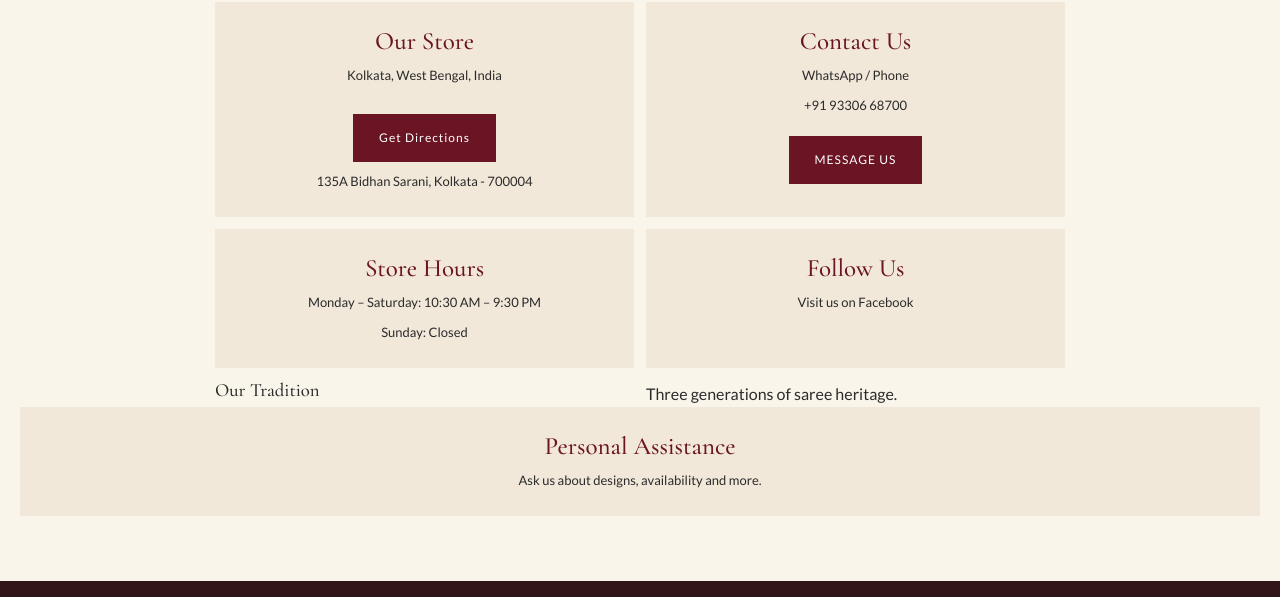
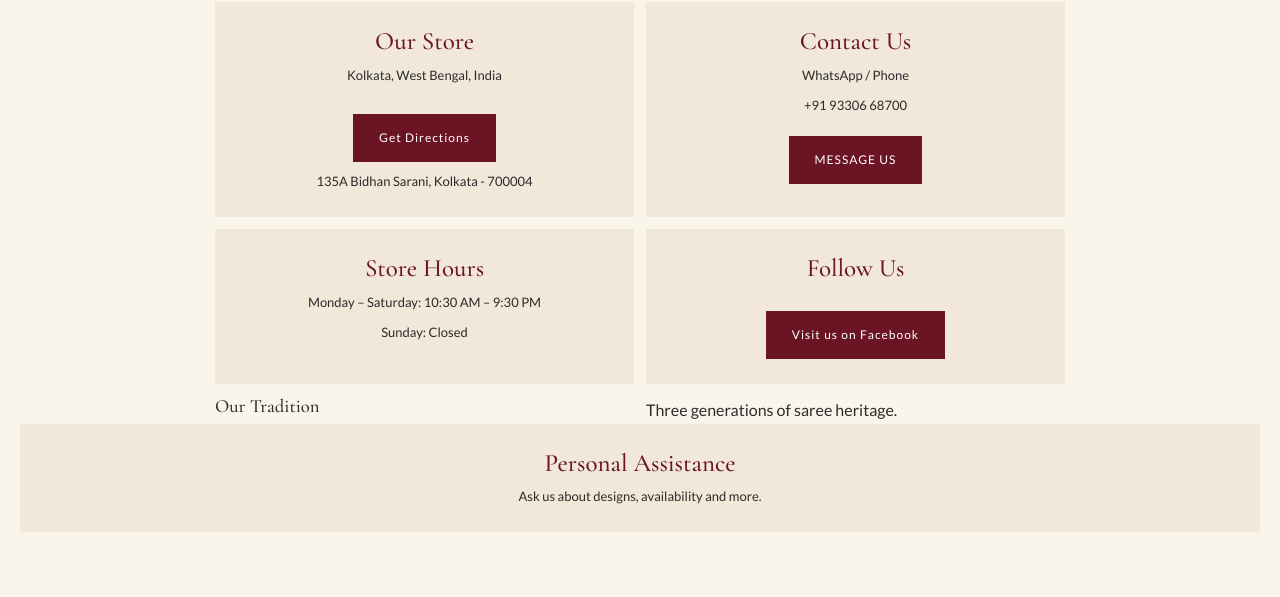
Before and after one commit to sribikrampurbastralaya/sribikrampur-bastralaya.github.io, a plain HTML site: page index.html in a window 1280 px wide. Shown: the part 3829-4426 px from the top of the page. Drawn offline with nearby package versions, Linux system fonts and the light colour scheme.

Commit message:
Update Facebook link to use button style

```diff
--- a/index.html
+++ b/index.html
@@ -348,7 +348,7 @@ footer a{color:var(--gold)}
 
 <div class="info">
   <h3>Follow Us</h3>
-  <p><a href="https://www.facebook.com/sribikrampur.bastralaya" target="_blank" rel="noopener">Visit us on Facebook</a></p>
+  <p><a href="https://www.facebook.com/sribikrampur.bastralaya" target="_blank" rel="noopener" class="btn">Visit us on Facebook</a></p>
 </div>
 
       <h3>Our Tradition</h3>
```
